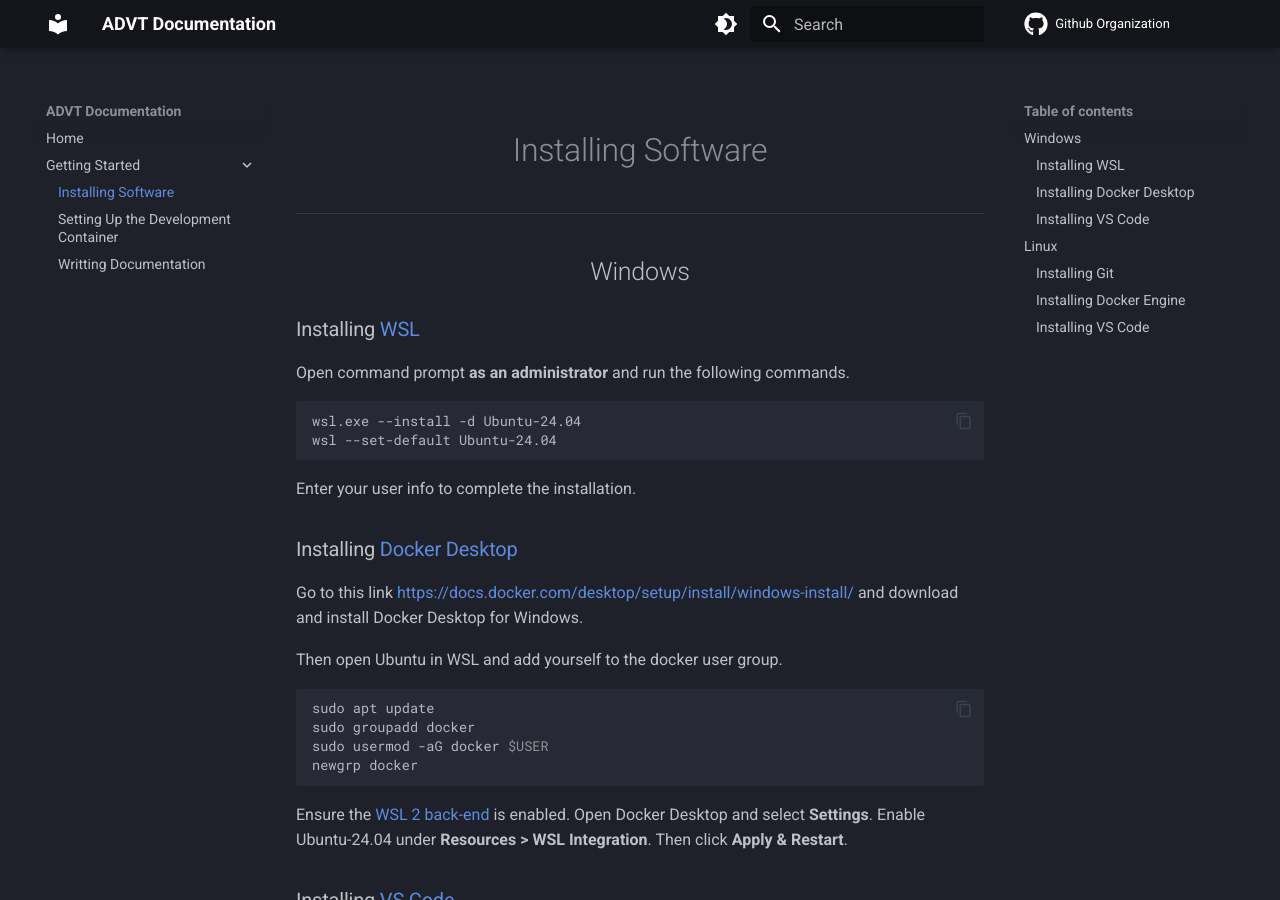
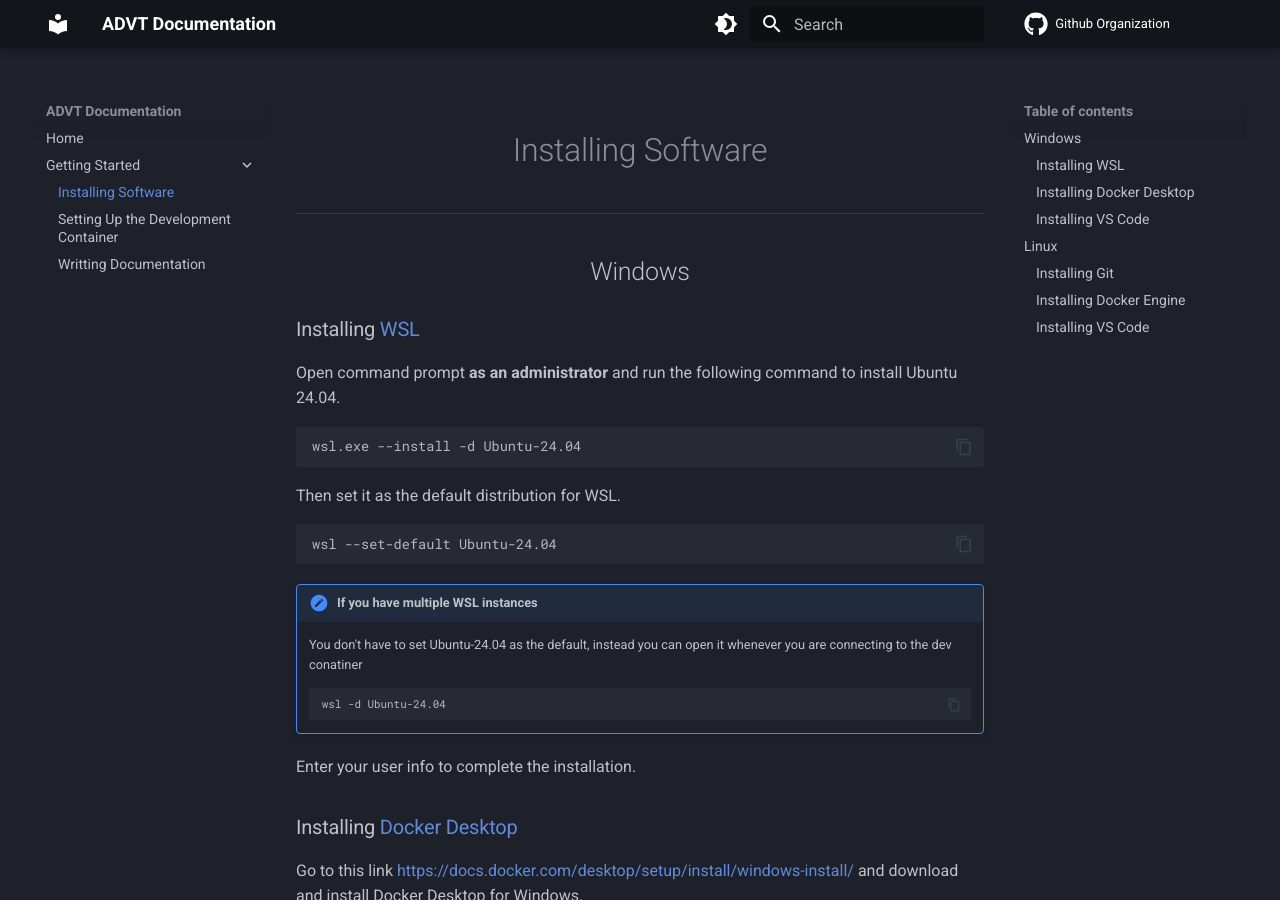
Before and after one commit to advt-vt/advt-vt.github.io, an MkDocs documentation site: the page built from docs/getting_started/installing_software.md, in a window 1280 px wide and 900 px high. Built offline with MkDocs 1.6.1 and Material for MkDocs 9.7.7, drawn with Linux system fonts in a browser that asks for light colours.

Commit message:
Multiple WSL instances note

````diff
--- a/docs/getting_started/installing_software.md
+++ b/docs/getting_started/installing_software.md
@@ -11,12 +11,23 @@
 
 ### Installing [WSL](https://learn.microsoft.com/en-us/windows/wsl/install)
 
-Open command prompt **as an administrator** and run the following commands.
+Open command prompt **as an administrator** and run the following command to install Ubuntu 24.04.
 
-``` sh
+``` bash
 wsl.exe --install -d Ubuntu-24.04
+```
+
+Then set it as the default distribution for WSL.
+
+``` bash
 wsl --set-default Ubuntu-24.04
 ```
+
+!!! Note "If you have multiple WSL instances"
+    You don't have to set Ubuntu-24.04 as the default, instead you can open it whenever you are connecting to the dev conatiner
+    ``` bash
+    wsl -d Ubuntu-24.04
+    ```
 
 Enter your user info to complete the installation.
 
````
